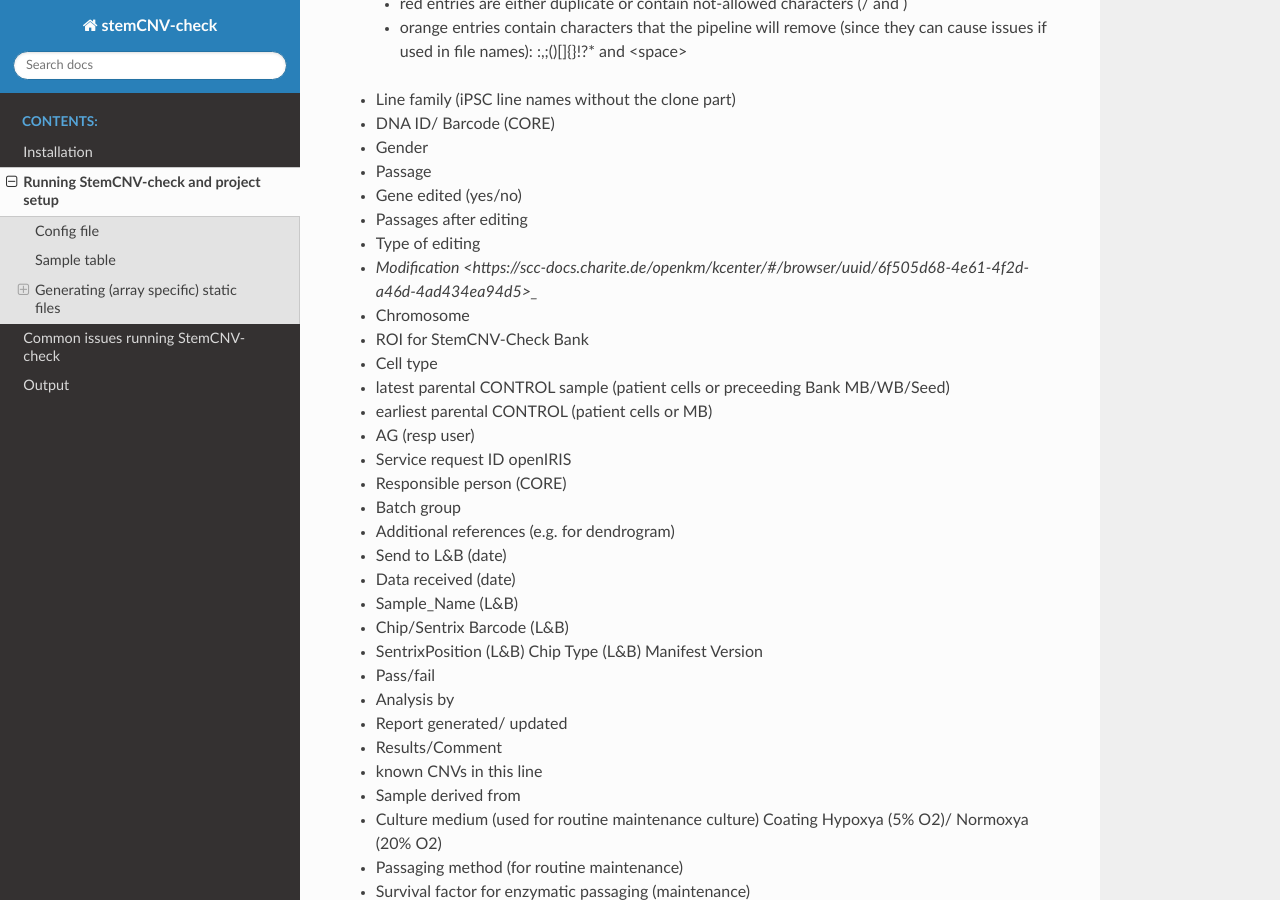
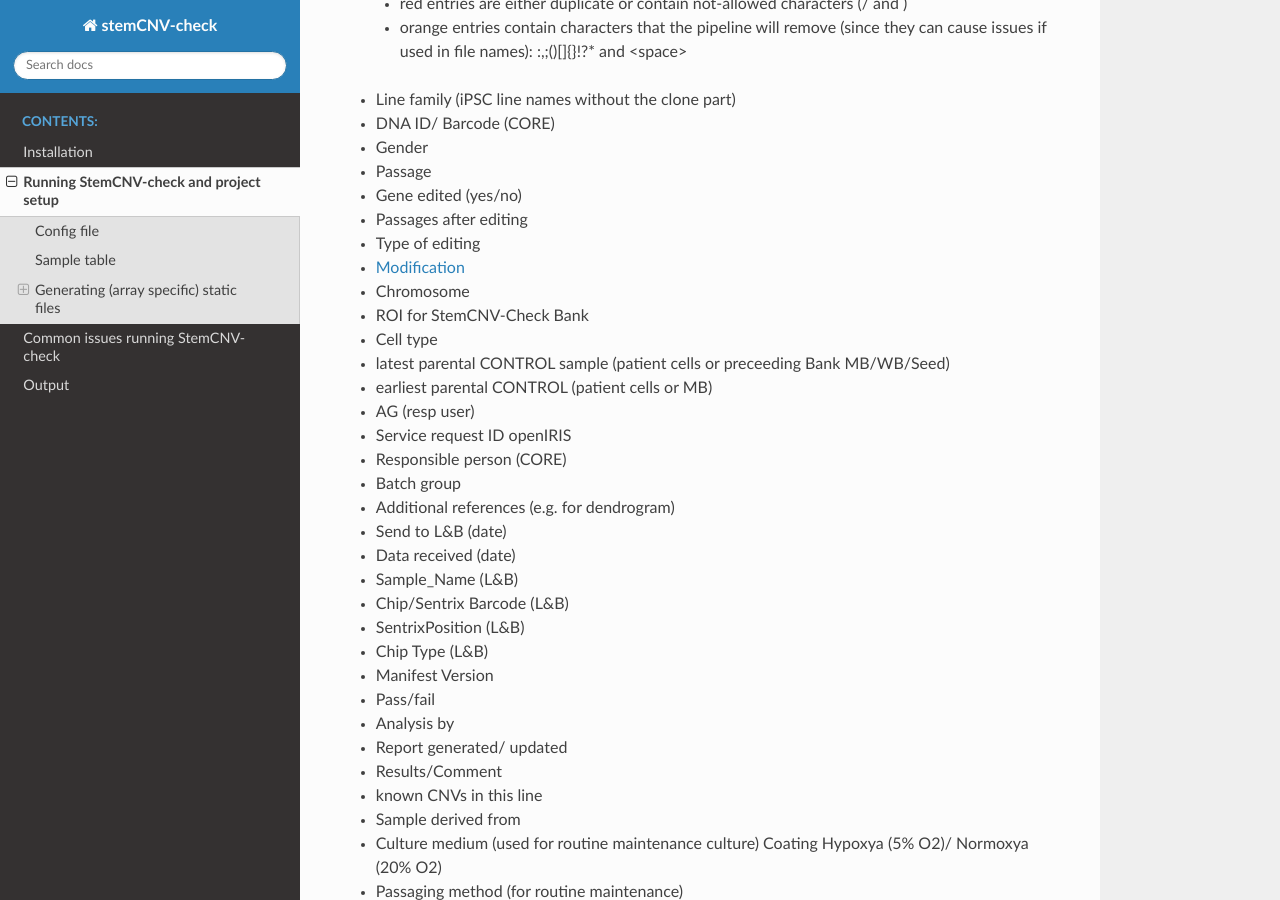
Before and after one commit to icalledmyselfmoon/stemCNV_check_Read_the_docs, a Sphinx documentation site: the page built from source/setup_project.rst, in a window 1280 px wide and 900 px high, scrolled down 2697 px. Built offline with Sphinx 7.4.7 and the Read the Docs theme 3.1.0, drawn with Linux system fonts in a browser that asks for light colours.

Commit message:
Update setup_project.rst

```diff
--- a/source/setup_project.rst
+++ b/source/setup_project.rst
@@ -167,7 +167,7 @@ This column has auto-formatting enabled, so that the IDs will work with the CNV-
 - Gene edited (yes/no)
 - Passages after editing
 - Type of editing
-- `Modification <https://scc-docs.charite.de/openkm/kcenter/#/browser/uuid/6f505d68-4e61-4f2d-a46d-4ad434ea94d5>_`
+- `Modification <https://scc-docs.charite.de/openkm/kcenter/#/browser/uuid/6f505d68-4e61-4f2d-a46d-4ad434ea94d5>`_
 - Chromosome
 - ROI for StemCNV-Check	Bank
 - Cell type
@@ -182,7 +182,9 @@ This column has auto-formatting enabled, so that the IDs will work with the CNV-
 - Data received (date)
 - Sample_Name (L&B)
 - Chip/Sentrix Barcode (L&B)
-- SentrixPosition (L&B)	Chip Type (L&B)	Manifest Version
+- SentrixPosition (L&B)
+- Chip Type (L&B)
+- Manifest Version
 - Pass/fail
 - Analysis by
 - Report generated/  updated
```
